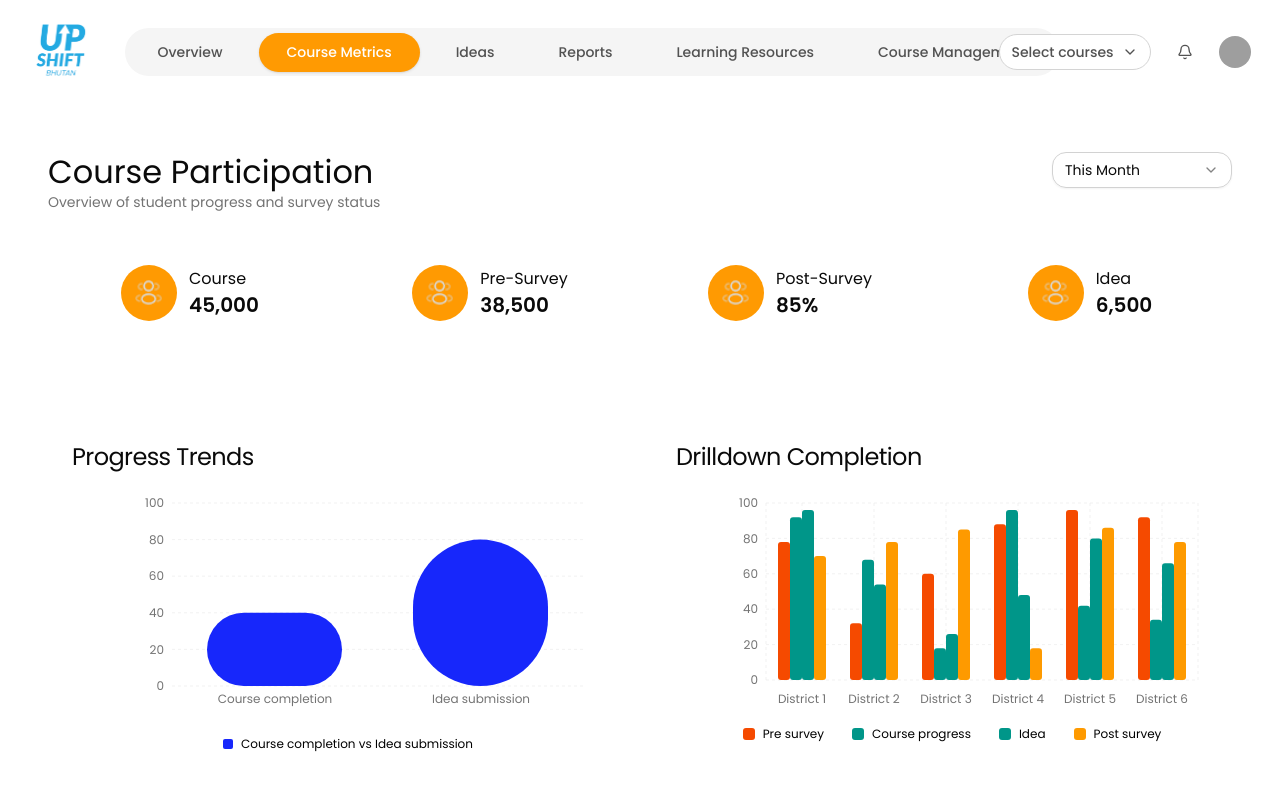
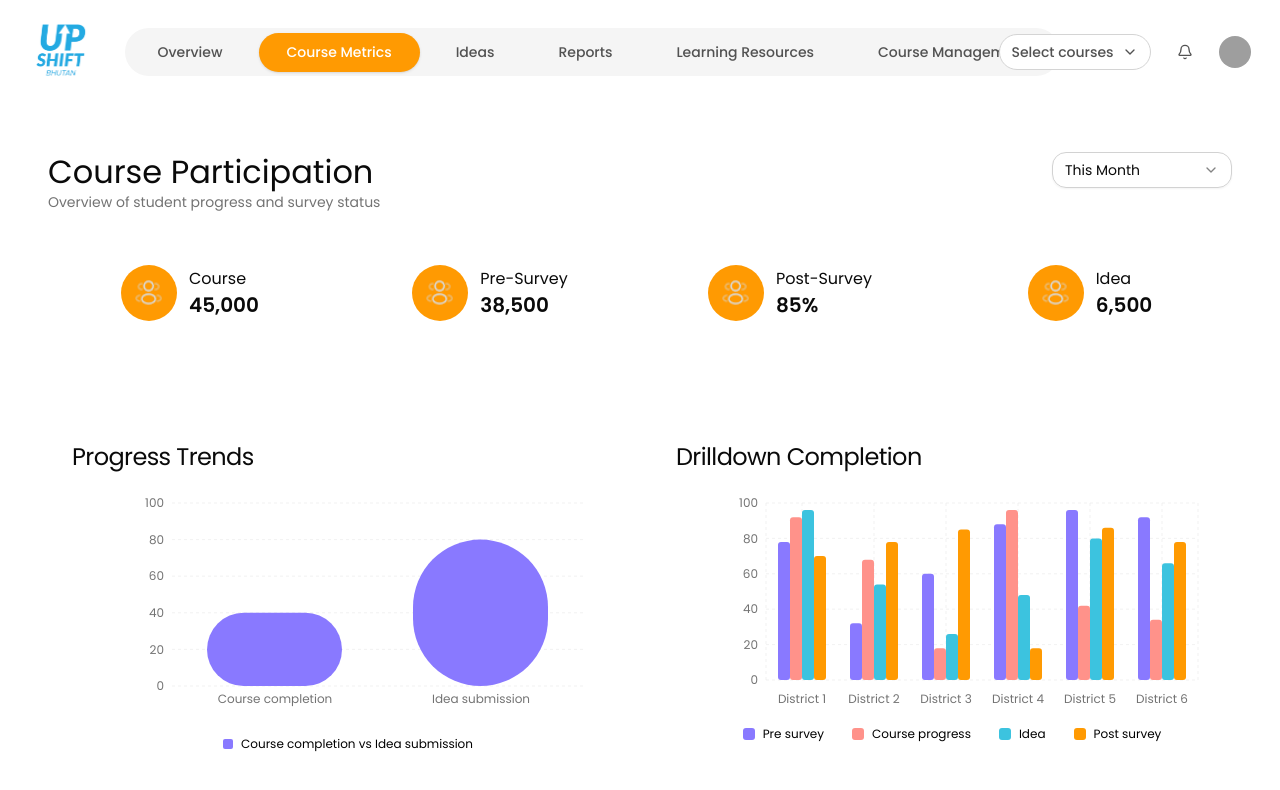
Before and after one commit to Digi9ReachInfoSystems/google-classroom, a Next.js app: page /superadmin/metrics in a window 1280 px wide. Shown: the top 790 px of the page. Built offline with nearby package versions, Linux system fonts and the light colour scheme; grey boxes are pictures that could not be loaded.

Commit message:
chanegs in course metrics

```diff
--- a/src/components/superadmin/superadmincoursemetric/completiontable/completiontable.tsx
+++ b/src/components/superadmin/superadmincoursemetric/completiontable/completiontable.tsx
@@ -27,10 +27,10 @@ const chartData = [
 
 // labels + color tokens (uses your CSS variables)
 const chartConfig = {
-  s1: { label: "Pre survey", color: "var(--chart-1)" },
-  s2: { label: "Course progress", color: "var(--chart-2)" },
-  s3: { label: "Idea", color: "var(--chart-2)" },
-  s4: { label: "Post survey", color: "var(--chart-5)" },
+  s1: { label: "Pre survey", color: "#8979FF" },
+  s2: { label: "Course progress", color: "#FF928A" },
+  s3: { label: "Idea", color: "#3cc3Df" },
+  s4: { label: "Post survey", color: "#FF9A02" },
 } satisfies ChartConfig
 
 // custom legend so text is centered and black like the mock
@@ -109,10 +109,10 @@ export default function CompletionTable() {
             <ChartTooltip content={<ChartTooltipContent indicator="dashed" />} />
 
             {/* 4 bars per group, each 12px wide */}
-            <Bar dataKey="s1" fill="var(--chart-1)" barSize={12} radius={3} />
-            <Bar dataKey="s2" fill="var(--chart-2)" barSize={12} radius={3} />
-            <Bar dataKey="s3" fill="var(--chart-2)" barSize={12} radius={3} />
-            <Bar dataKey="s4" fill="var(--chart-5)" barSize={12}radius={3} />
+            <Bar dataKey="s1" fill="#8979FF" barSize={12} radius={3} />
+            <Bar dataKey="s2" fill="#FF928A" barSize={12} radius={3} />
+            <Bar dataKey="s3" fill="#3cc3Df" barSize={12} radius={3} />
+            <Bar dataKey="s4" fill="#FF9A02" barSize={12}radius={3} />
 
             {/* centered, black legend below */}
             <Legend content={<LegendCenteredBlack />} />
--- a/src/components/superadmin/superadmincoursemetric/courseparticipation/courseparticipation.tsx
+++ b/src/components/superadmin/superadmincoursemetric/courseparticipation/courseparticipation.tsx
@@ -67,19 +67,19 @@ export default function CoursePartition() {
           <SelectContent className="rounded-xl overflow-hidden">
             <SelectItem
               value="thisMonth"
-              className="data-[highlighted]:bg-[var(--warning-400)] data-[highlighted]:text-white focus:bg-[var(--warning-400)] focus:text-white"
+              className="data-[highlighted]:bg-[var(--primary)] data-[highlighted]:text-white focus:bg-[var(--primary)] focus:text-white"
             >
               This Month
             </SelectItem>
             <SelectItem
               value="lastMonth"
-              className="data-[highlighted]:bg-[var(--warning-400)] data-[highlighted]:text-white focus:bg-[var(--warning-400)] focus:text-white"
+              className="data-[highlighted]:bg-[var(--primary)] data-[highlighted]:text-white focus:bg-[var(--primary)] focus:text-white"
             >
               Last Month
             </SelectItem>
             <SelectItem
               value="thisYear"
-              className="data-[highlighted]:bg-[var(--warning-400)] data-[highlighted]:text-white focus:bg-[var(--warning-400)] focus:text-white"
+              className="data-[highlighted]:bg-[var(--primary)] data-[highlighted]:text-white focus:bg-[var(--primary)] focus:text-white"
             >
               This Year
             </SelectItem>
--- a/src/components/superadmin/superadmincoursemetric/progresstrends/progresstrends.tsx
+++ b/src/components/superadmin/superadmincoursemetric/progresstrends/progresstrends.tsx
@@ -1,6 +1,6 @@
 "use client"
 
-import { Bar, BarChart, CartesianGrid, XAxis, YAxis, Legend } from "recharts"
+import { Bar, BarChart, CartesianGrid, XAxis, YAxis, Legend, Rectangle } from "recharts"
 import {
   Card,
   CardContent,
@@ -14,6 +14,8 @@ import {
   ChartTooltipContent,
 } from "@/components/ui/chart"
 
+
+
 // --- data ---
 const chartData = [
   { name: "Course completion", value: 40 },
@@ -24,9 +26,25 @@ const chartData = [
 const chartConfig = {
   value: {
     label: "Course completion vs Idea submission",
-    color: "var(--blue-500)",
+    color: "var(--purple-100)",
   },
 } satisfies ChartConfig
+const BAR_SIZE = 150;
+function BarWidthCursor(props: any) {
+  const { x = 0, y = 0, width = 0, height = 0 } = props || {};
+  const cursorWidth = BAR_SIZE;
+  const cursorX = x + (width - cursorWidth) / 2;
+  return (
+    <Rectangle
+      x={cursorX}
+      y={y}
+      width={cursorWidth}
+      height={height}
+      fill="rgba(214, 219, 237, 0.4)" // #d6dbed @ 40%
+      // optional: slight rounding to match bars
+    />
+  );
+}
 
 // --- custom legend to force black text ---
 function LegendBlack() {
@@ -46,7 +64,7 @@ function LegendBlack() {
         style={{
           width: 10,
           height: 10,
-          background: "var(--blue-500)",
+          background: "var(--purple-100)",
           display: "inline-block",
           borderRadius: 2,
         }}
@@ -84,7 +102,7 @@ export default function ProgressTrends() {
             {/* X-axis */}
             <XAxis dataKey="name" axisLine={false} tickLine={false} />
 
-            <ChartTooltip content={<ChartTooltipContent />} />
+            <ChartTooltip  cursor={<BarWidthCursor />} content={<ChartTooltipContent />} />
 
             {/* Custom legend with black label */}
             <Legend content={<LegendBlack />} />
@@ -92,7 +110,7 @@ export default function ProgressTrends() {
             {/* Bars */}
             <Bar
               dataKey="value"
-              fill="var(--blue-500)"
+              fill="var(--purple-100)"
               barSize={135}
               radius={[67.5, 67.5, 67.5, 67.5]}
               name="Course completion vs Idea submission"
```
